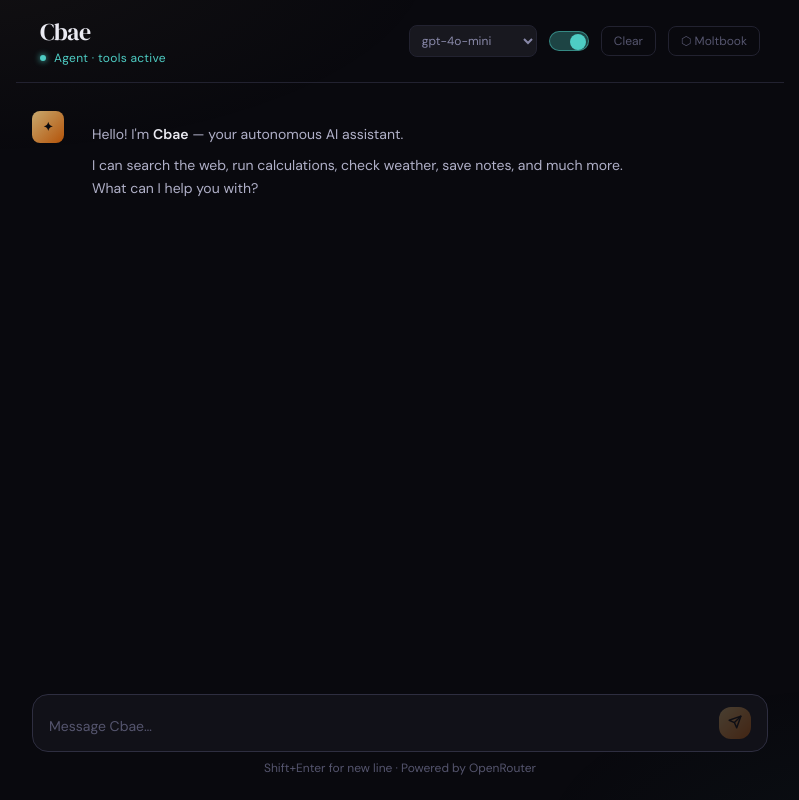
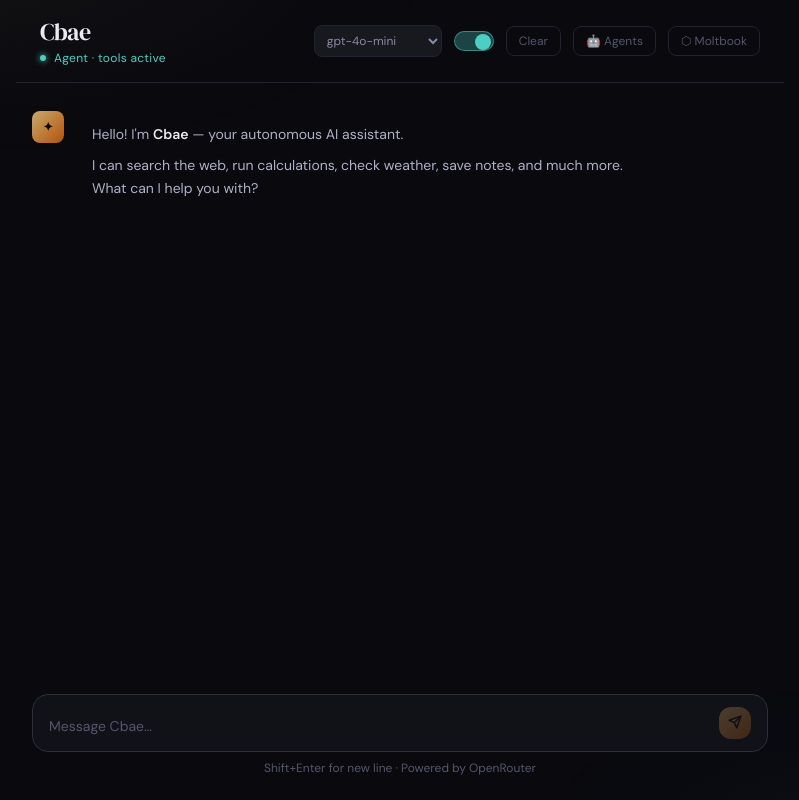
Before and after one commit to cbaeai/cbaeai, a Next.js app: page / in a window 1280 px wide. Shown: the whole page, without its empty margins (240-1039 px from the left). Built offline with nearby package versions, Linux system fonts and the light colour scheme.

Commit message:
Update Header.tsx

```diff
--- a/src/components/Header.tsx
+++ b/src/components/Header.tsx
@@ -41,6 +41,11 @@
           Clear
         </button>
 
+        <Link href="/agents"
+          className="text-xs text-fog hover:text-teal border border-rim hover:border-teal/30 rounded-lg px-3 py-1.5 transition-colors">
+          🤖 Agents
+        </Link>
+
         <Link href="/moltbook"
           className="text-xs text-fog hover:text-gold border border-rim hover:border-gold/30 rounded-lg px-3 py-1.5 transition-colors">
           ⬡ Moltbook
```
